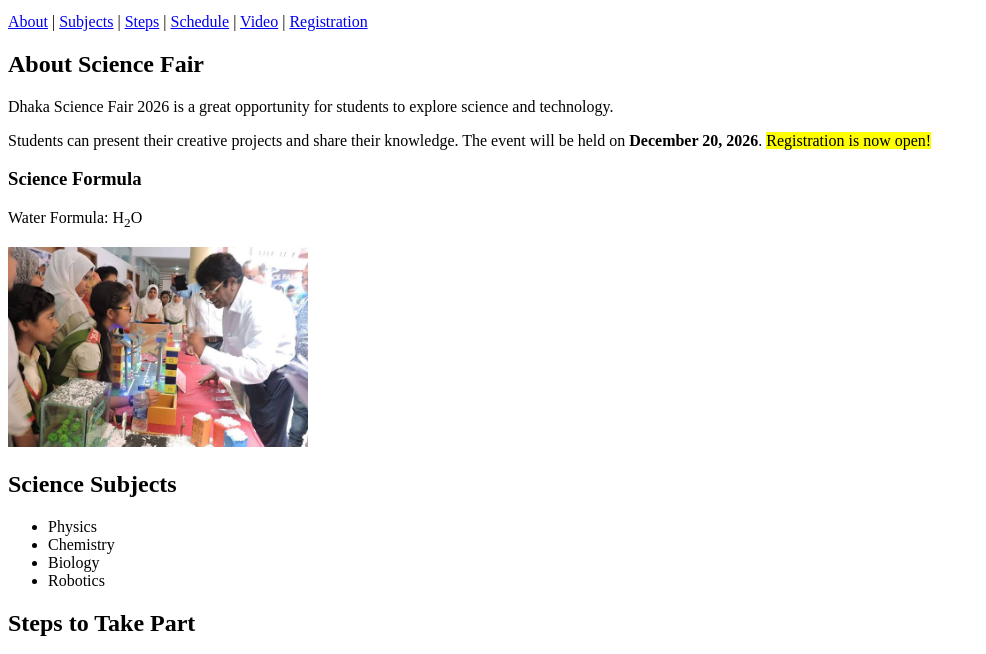
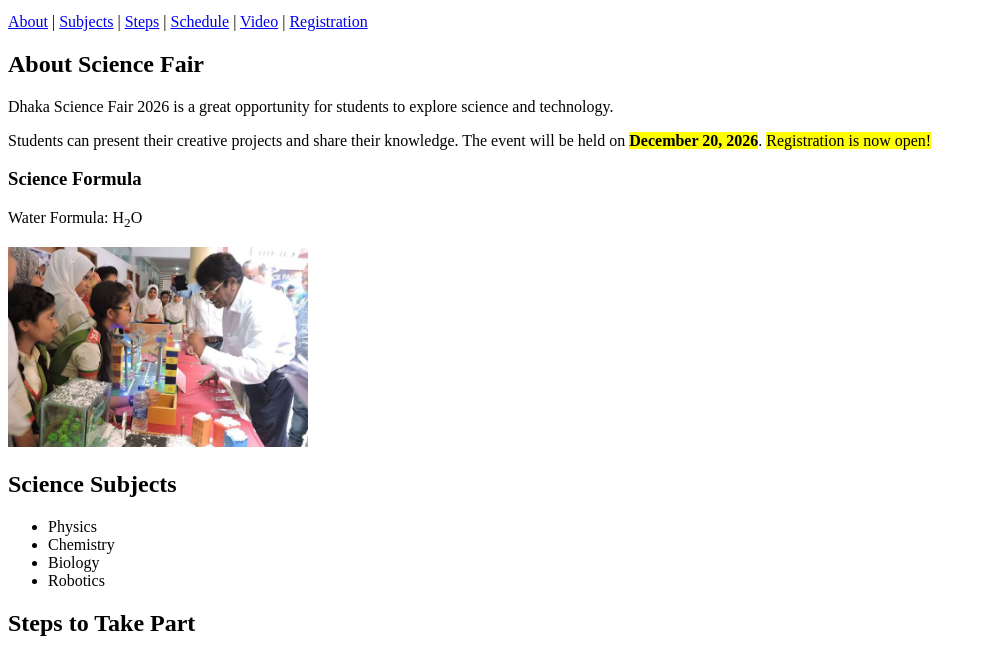
Before and after one commit to arifuzzamanchy/dhaka-science-fair-2026, a plain HTML site: page index.html in a window 1280 px wide. Shown: the part 101-755 px from the top of the page, without its empty margins (0-986 px from the left). Drawn offline with Linux system fonts and the light colour scheme.

Commit message:
Update index.html

```diff
--- a/index.html
+++ b/index.html
@@ -12,7 +12,7 @@
 
     <meta property="og:title" content="Dhaka Science Fair 2026">
     <meta property="og:description" content="Join Dhaka Science Fair 2026">
-    <meta property="og:image" content="science fair.jpg">
+   <meta property="og:image" content="https://arifuzzamanchy.github.io/dhaka-science-fair-2026/science%20fair.jpg">
     <meta property="og:type" content="website">
 
 </head>
@@ -49,7 +49,7 @@
             <p>
                 Students can present their creative projects
                 and share their knowledge. The event will be held
-                on <strong>December 20, 2026</strong>.
+                on <strong><mark>December 20, 2026</mark></strong>.
                 <mark>Registration is now open!</mark>
             </p>
 
```
